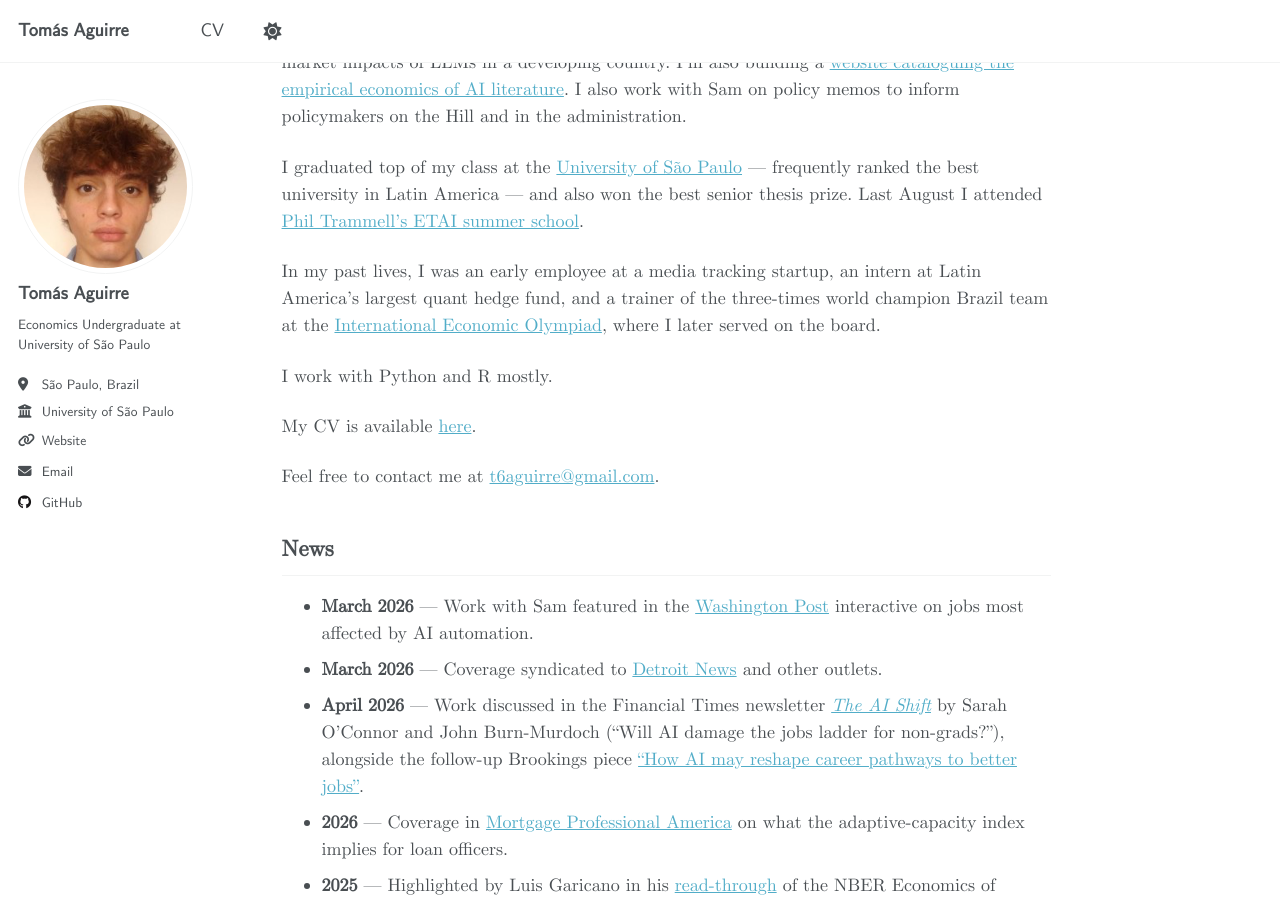
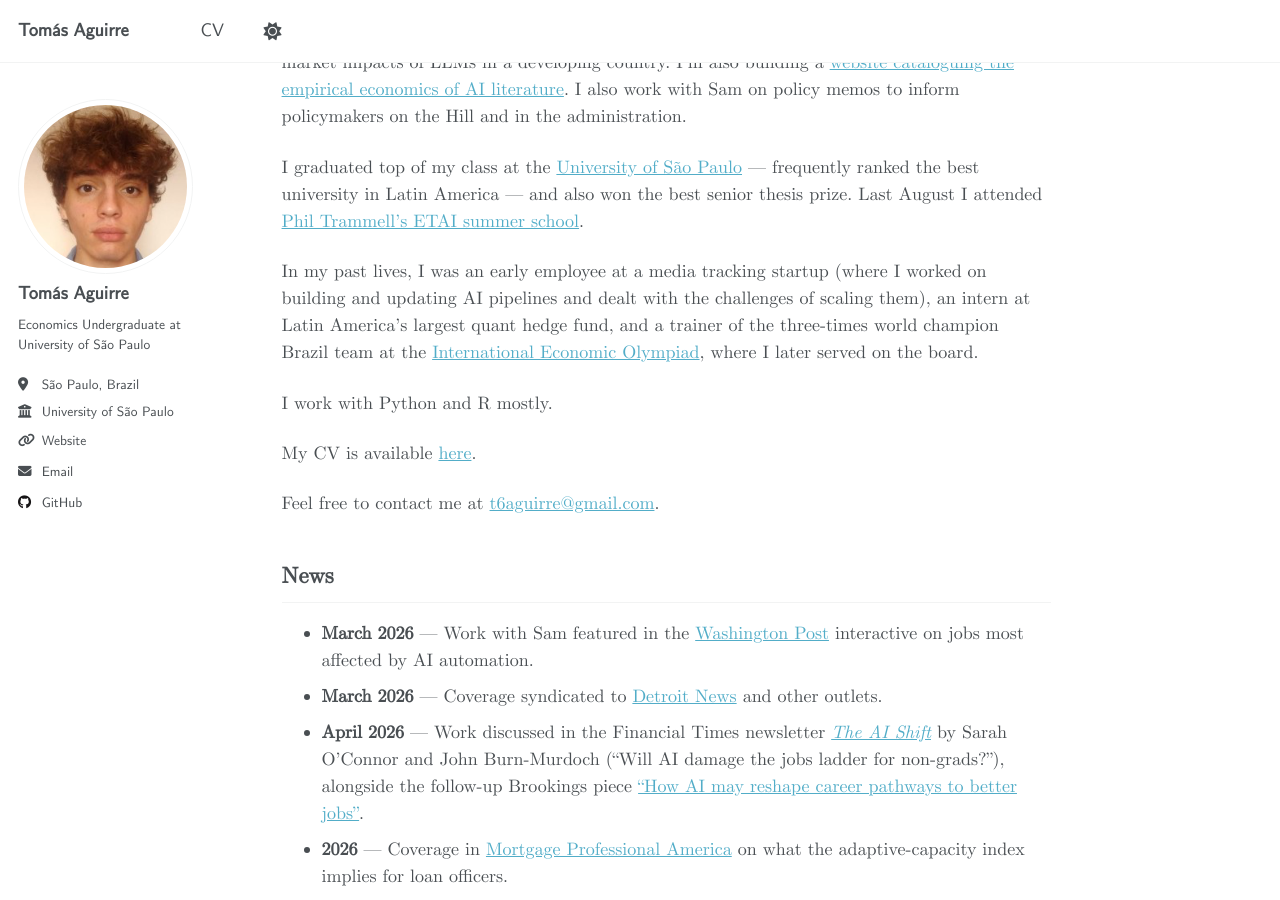
Before and after one commit to t6aguirre/t6aguirre.github.io, a Jekyll site: the page built from _pages/about.md, in a window 1280 px wide and 900 px high, scrolled down 512 px. Built offline with Jekyll 4.4.1, drawn with Linux system fonts in a browser that asks for light colours.

Commit message:
Clarify AI pipeline work at media tracking startup

```diff
--- a/_pages/about.md
+++ b/_pages/about.md
@@ -16,7 +16,7 @@ Lately, I've been collaborating with Rishi on open-source task-level estimates f
 
 I graduated top of my class at the [University of São Paulo](https://www5.usp.br/english/) — frequently ranked the best university in Latin America — and also won the best senior thesis prize. Last August I attended [Phil Trammell's ETAI summer school](https://etai.stanford.edu/).
 
-In my past lives, I was an early employee at a media tracking startup, an intern at Latin America's largest quant hedge fund, and a trainer of the three-times world champion Brazil team at the [International Economic Olympiad](https://ieo-official.org/), where I later served on the board.
+In my past lives, I was an early employee at a media tracking startup (where I worked on building and updating AI pipelines and dealt with the challenges of scaling them), an intern at Latin America's largest quant hedge fund, and a trainer of the three-times world champion Brazil team at the [International Economic Olympiad](https://ieo-official.org/), where I later served on the board.
 
 I work with Python and R mostly.
 
```
